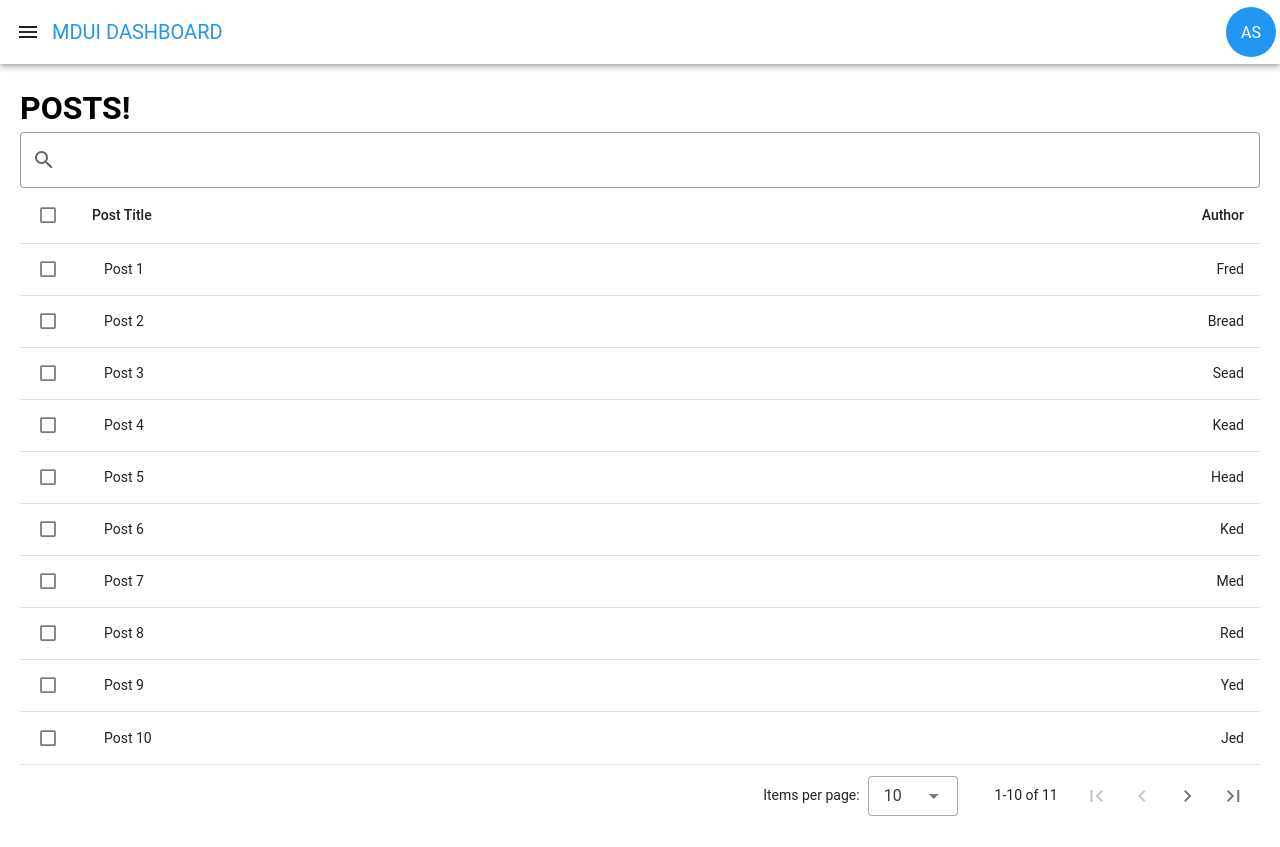
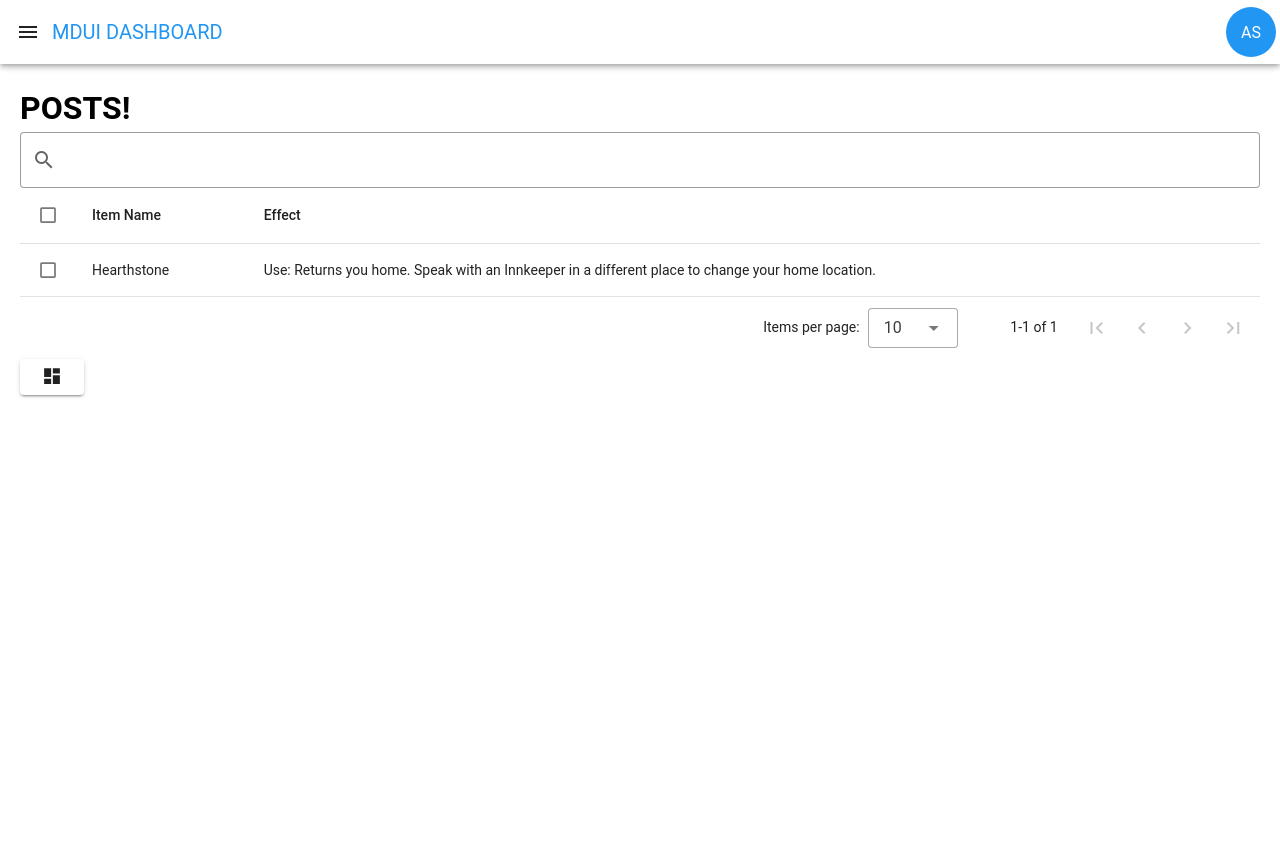
Before and after one commit to ArnoldTingSu/MDUI, a Vue app in the folder vuetify-dashboard/: page /posts in a window 1280 px wide. After the commit the page ends 800 px from the top, so only its background shows below. Built offline with nearby package versions, Linux system fonts and the light colour scheme.

Commit message:
sod testing

```diff
--- a/vuetify-dashboard/src/components/PostForm.vue
+++ b/vuetify-dashboard/src/components/PostForm.vue
@@ -2,16 +2,25 @@
 import {ref} from "vue"
 
 const emit = defineEmits(["submit"])
+
 const props = defineProps<{
     //general object setting, should confine this to a post-request
     post: Record<string, any>;
 }>();
 const form = ref({
-    title: "",
-    tags: [],
-    published: null,
-    body: "",
-    image: [],
+    itemName: String,
+    itemRarity: Number,
+    lootType: String,
+    unique: Boolean,
+    slot: Number,
+    itemType: String,
+    damage: [Number, Number],
+    weaponSpeed: Number,
+    damagePerSec: Number,
+    primaryStats: [],
+    levelRequire: Number,
+    effect: [],
+    flavorText: '',
     ...props.post,
 });
 
--- a/vuetify-dashboard/src/layouts/default/Default.vue
+++ b/vuetify-dashboard/src/layouts/default/Default.vue
@@ -59,7 +59,7 @@ const drawer = ref(false);
     <v-list density="compact" nav>
         <v-list-item
           prepend-icon="mdi-note-outline"
-          title="Posts"
+          title="Items"
           :to="`/posts`"
         ></v-list-item>
         <v-list-item
@@ -68,7 +68,6 @@ const drawer = ref(false);
           :to="`/comments`"
           ></v-list-item>
       </v-list>
-
   </v-navigation-drawer>
 
   <v-main style="min-height: 300px">
--- a/vuetify-dashboard/src/views/Posts.vue
+++ b/vuetify-dashboard/src/views/Posts.vue
@@ -2,56 +2,30 @@
 import {ref} from "vue";
 import PostForm from "@/components/PostForm.vue";
 import { refAutoReset } from '@vueuse/core'
-const posts = ref([
+//Item rarity
+// 0 - poor     // 1 - common
+// 2 - uncommon // 3 - rare
+// 4 - epic     // 5 - legendary
+const warItem = ref([
     {
-        title: "Post 1",
-        author: "Fred"
-    },
-    {
-        title: "Post 2",
-        author: "Bread"
-    },
-    {
-        title: "Post 3",
-        author: "Sead"
-    },
-    {
-        title: "Post 4",
-        author: "Kead"
-    },
-    {
-        title: "Post 5",
-        author: "Head"
-    },
-    {
-        title: "Post 6",
-        author: "Ked"
-    },
-    {
-        title: "Post 7",
-        author: "Med"
-    },
-    {
-        title: "Post 8",
-        author: "Red"
-    },
-    {
-        title: "Post 9",
-        author: "Yed"
-    },
-    {
-        title: "Post 10",
-        author: "Jed"
-    },
-    {
-        title: "Post 11",
-        author: "Edd"
+        itemName: "Hearthstone",
+        itemRarity: 1,
+        lootType: "Soulbound",
+        unique: true,
+        slot: null,
+        itemType: null,
+        damage: [],
+        weaponSpeed: null,
+        damagePerSec: null,
+        primaryStats: [],
+        levelRequire: null,
+        effect: ['Use: Returns you home. Speak with an Innkeeper in a different place to change your home location.'],
+        flavorText: '',
     },
 ]);
 
 const selected = ref([]);
 const search = ref("")
-const postForm = ref();
 
 const postSaved = refAutoReset(false, 4000);
 
@@ -101,70 +75,49 @@ function handleResize() {
     <v-data-table
     v-click-outside="handleClickOutside"
     v-resize="handleResize"
-        :items="posts"
+			:items="warItem"
 			:headers="[
 					{
-                title: 'Post Title',
+							title:'Item Name',
 							align:'start',
 							sortable: false,
-                key: 'title'
+							key: 'itemName'
 					},
 					{
-                title: 'Author',
-                align: 'end',
-                key: 'author'
-            }
+							title:'Effect',
+							align:'start',
+							sortable: false,
+							key: 'effect[0]'
+					},
 					]"
 			show-select
-        item-value="title"
+			item-value="itemName"
 			v-model="selected"
 			:search="search"
 			:density="tableDensity"
     >
-    <template v-slot:item.title="{ item }" >
-    <v-dialog fullscreen>
-        <template v-slot:activator="{ props }">
+    <template v-slot:title="{ items }" >
         <button
             v-ripple class="pa-3"
-            v-bind="props"
+            v-bind="items"
         >
-            {{item.title}}
+            {{items.itemName}}
         </button>
     </template>
-    <template v-slot:default="{ isActive }">
-        <v-card>
-            <v-card-title class="text-h5 grey lighten-2">
-                Edit Post
-            </v-card-title>
-            <v-card-text>
-                <PostForm
-                ref="postForm"
-                :post="item"
-                @submit="
-                    isActive.value= false
-                    postSaved = true;
-                "
+    </v-data-table>
+		<v-tooltip
+		icon-
+		>
+  <template v-slot:activator="{ warItem }">
+    <v-btn
+		v-slot:default="items"
+			>
+			<v-icon
+              icon="mdi-view-dashboard"
+              size="large"
 				/>
-            </v-card-text>
-        <v-card-actions>
-            <v-spacer></v-spacer>
-            <v-btn
-                text="Cancel"
-                @click="isActive.value = false"
-                >
 		</v-btn>
-            <v-btn
-                color="blue"
-                text="Save Post"
-                variant="flat"
-                @click="postForm.submit()">
-
-            </v-btn>
-        </v-card-actions>
-        </v-card>
   </template>
-    </v-dialog>
-    </template>
-    </v-data-table>
+</v-tooltip>
 </div>
 </template>
```
Lines whose indentation alone changed are shown as unchanged.
